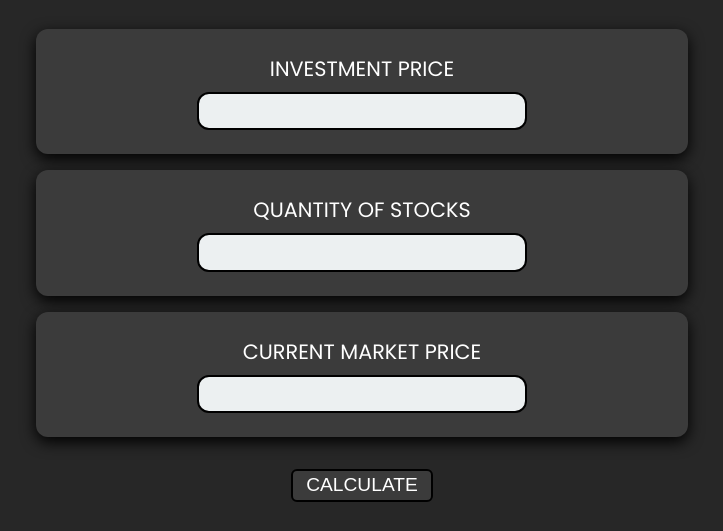
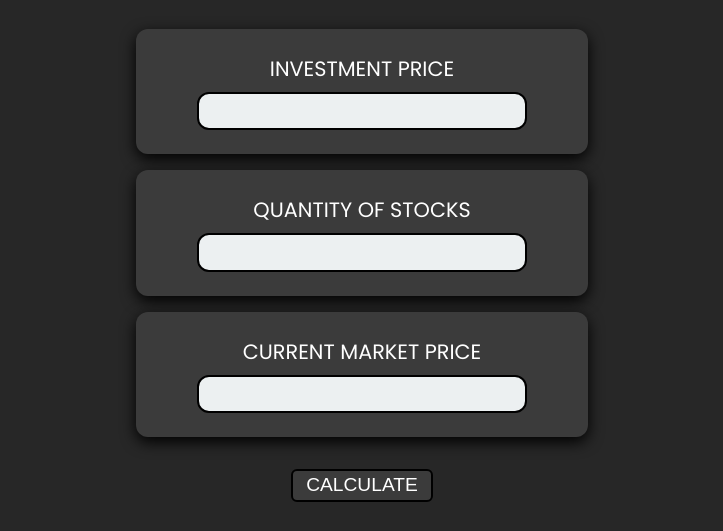
Before and after one commit to DevilsSnare/markFourteen, a plain HTML site: page index.html in a window 1280 px wide. Shown: the part 96-627 px from the top of the page, without its empty margins (278-1001 px from the left). Drawn offline with Linux system fonts and the light colour scheme.

```diff
--- a/styles.css
+++ b/styles.css
@@ -27,12 +27,12 @@ nav {
 .main {
   display: block;
   margin: 1.5rem auto;
-  max-width: 700px;
+  max-width: 500px;
 }
 .main-block {
   display: block;
   margin: 1rem 1.5rem;
-  padding: 1rem 0rem 1.5rem;
+  padding: 1rem 0.5rem 1.5rem;
   background-color: var(--main-color);
   border-radius: 12px;
   box-shadow: 0 5px 15px black;
@@ -44,6 +44,7 @@ nav {
   font-size: 1.3rem;
 }
 .input-box {
+  display: block;
   margin: auto;
   padding: 0.2rem 0.5rem;
   font-size: 1.5rem;
```
